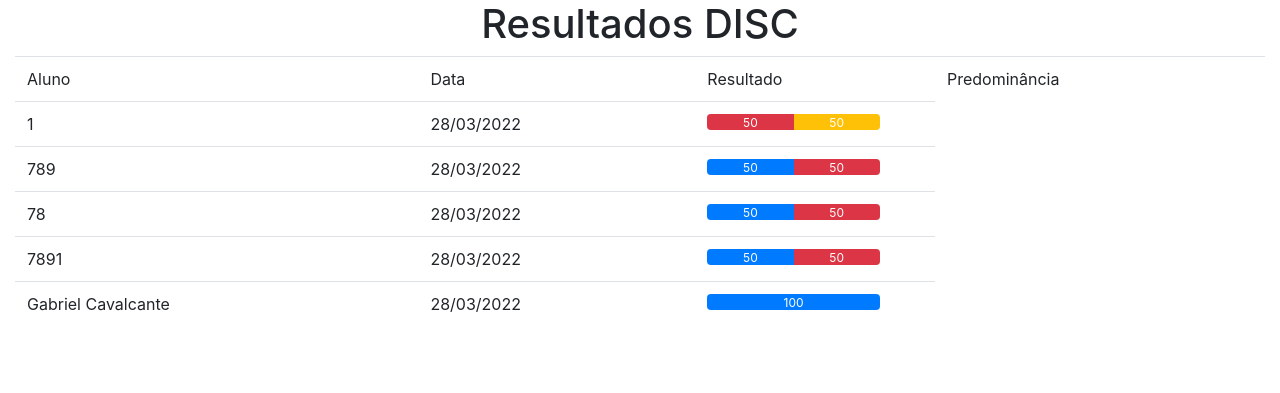
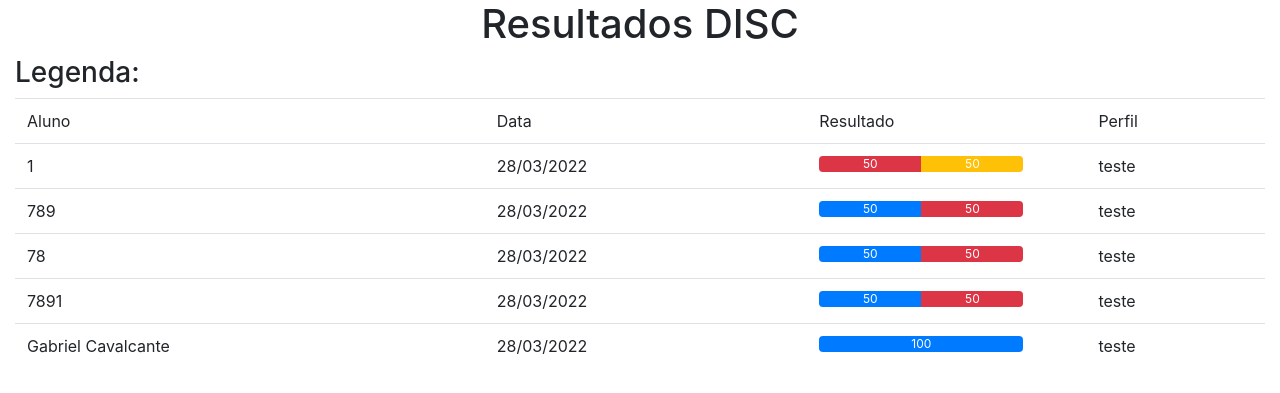
Before and after one commit to lemescaio/discBio, a Django app: page /resultados/ in a window 1280 px wide. Shown: the top 393 px of the page. Run offline with Django 4.2, Linux system fonts and the light colour scheme; data comes from the database, SQL or seed files in the repository; some libraries are stand-ins or nearby versions.

Commit message:
ajuste aba resultado

```diff
--- a/disc/templates/disc_website/resultados.html
+++ b/disc/templates/disc_website/resultados.html
@@ -3,12 +3,17 @@
 <div id="div-teste" class="col-md-12 ">
   <h1 class="text-center">Resultados DISC</h1>
   <table class="table" id="table">
+    <div>
+      <h3>Legenda:</h3>
+
+
+    </div>
     <thead>
       <tr>
         <td >Aluno</td>
         <td>Data</td>
         <td>Resultado</td>
-        <td>Predominância</td>
+        <td>Perfil</td>
       </tr>
     </thead>
     <tbody>
@@ -35,7 +40,10 @@
                   progress-bar-stx'ripped" style="width: {% widthratio resultado.estabilidade 1 100 %}%">
                   {% widthratio resultado.estabilidade 1 100 %}
               </div>
-          </div>
+            </div>
+          </td>
+          <td>
+            teste
           </td>
         </tr>
       {% endfor %}
--- a/disc_website/views.py
+++ b/disc_website/views.py
@@ -22,9 +22,20 @@ def pergunta_form(request):
     return render(request, 'disc_website/pergunta_form.html', {'form': form})
 
 def resultados(request):
+    resultados_dict = {}
+    for resultado in Resultado.objects.all():
+        resultados_dict["dominancia"] = resultado.dominancia
+        resultados_dict["influencia"] = resultado.influencia
+        resultados_dict["cautela"] = resultado.cautela
+        resultados_dict["estabilidade"] = resultado.estabilidade
+        resultados_sorted = {}
+        resultados_sorted = sorted(resultados_dict.items(), key=lambda kv: kv[1], reverse=True)
+
 
     return render(request, "disc_website/resultados.html",
-                  {"resultados": Resultado.objects.all()})
+                  {"resultados": Resultado.objects.all(),
+                   "predominancia" : resultados_dict,
+                   "navbar_resultados" : "active"})
 
 
 
```
